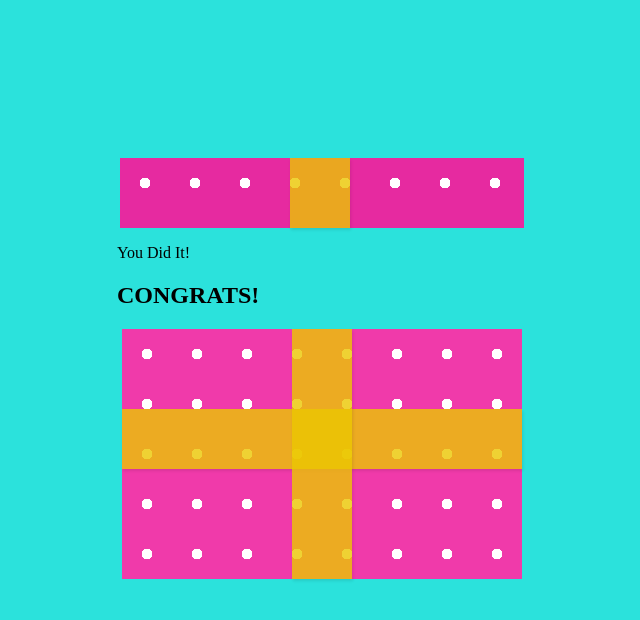
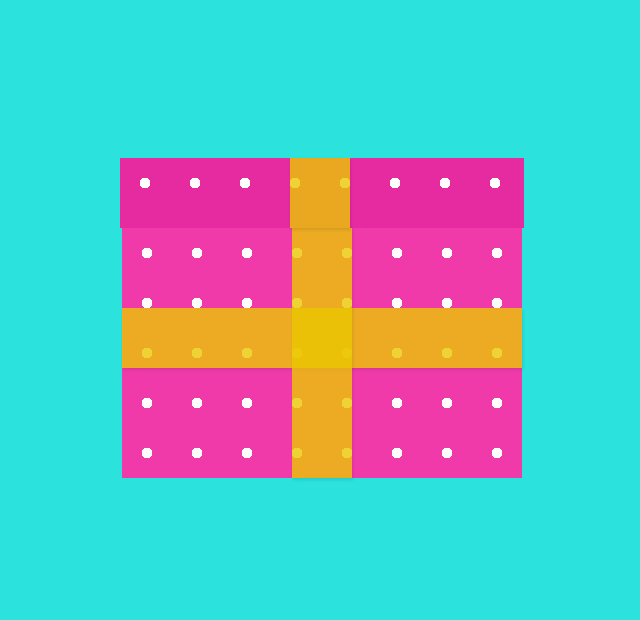
Before and after one commit to marcelindia/christmas-box, a plain HTML site: page index.html in a window 1280 px wide. Shown: the whole page, without its empty margins (318-958 px from the left). Drawn offline with Linux system fonts and the light colour scheme.

Commit message:
"box" is able to close without showing p and h2

```diff
--- a/styles.css
+++ b/styles.css
@@ -50,3 +50,22 @@ box-shadow: 1px 2px 3px rgba(0,0,0,0.1);
     height: 100%;
     left: 170px;
 }
+
+.promo{
+    color:antiquewhite;
+    font-family:Georgia, 'Times New Roman', Times, serif;
+    text-align: center;
+    position: relative;
+    top: 10px;
+    height: 0px;
+}
+
+.promo p {
+    font-size: 20px;
+    margin: 0;
+}
+
+.promo h2 {
+    font-size: 40px;
+    margin: 0;
+}
```
